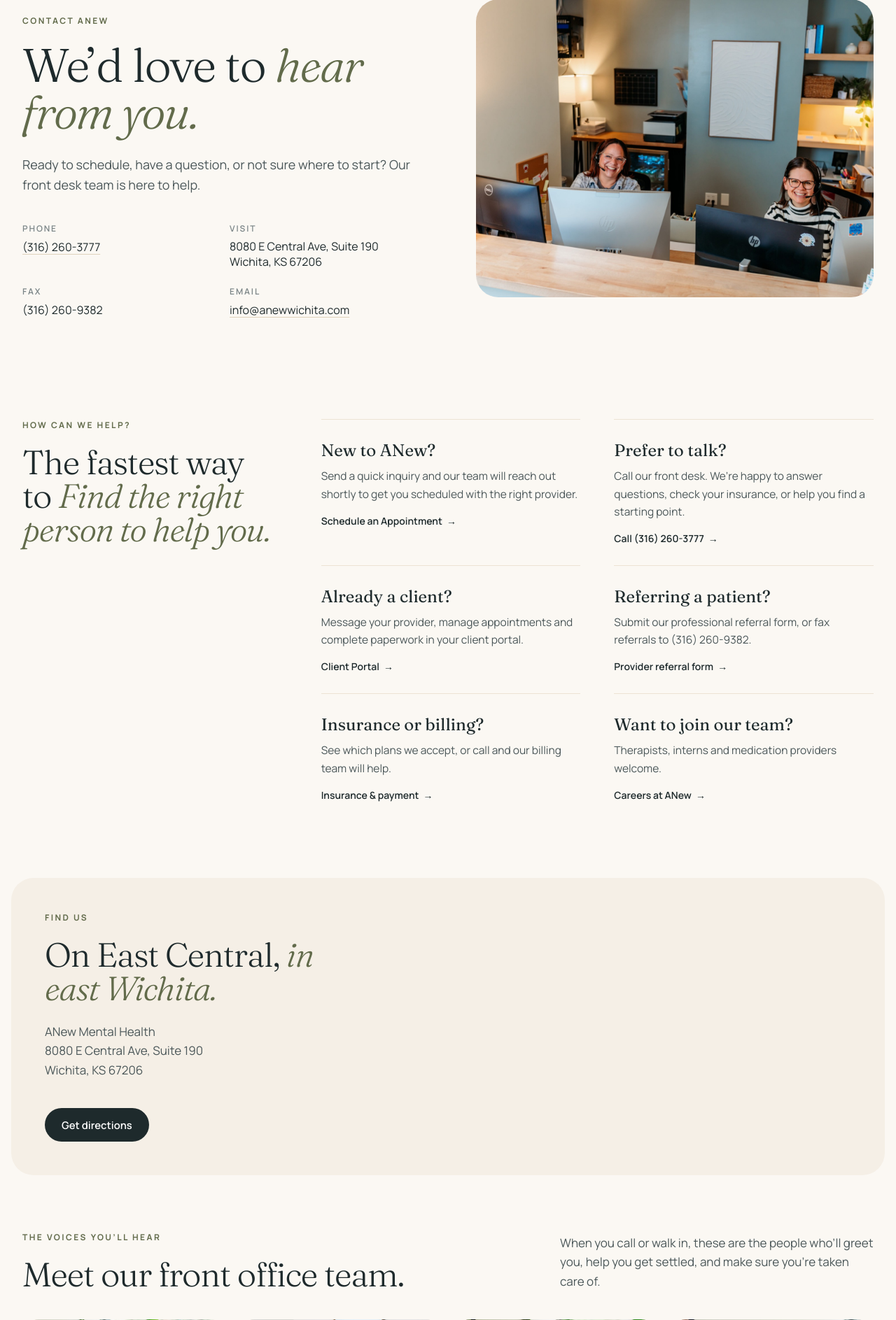
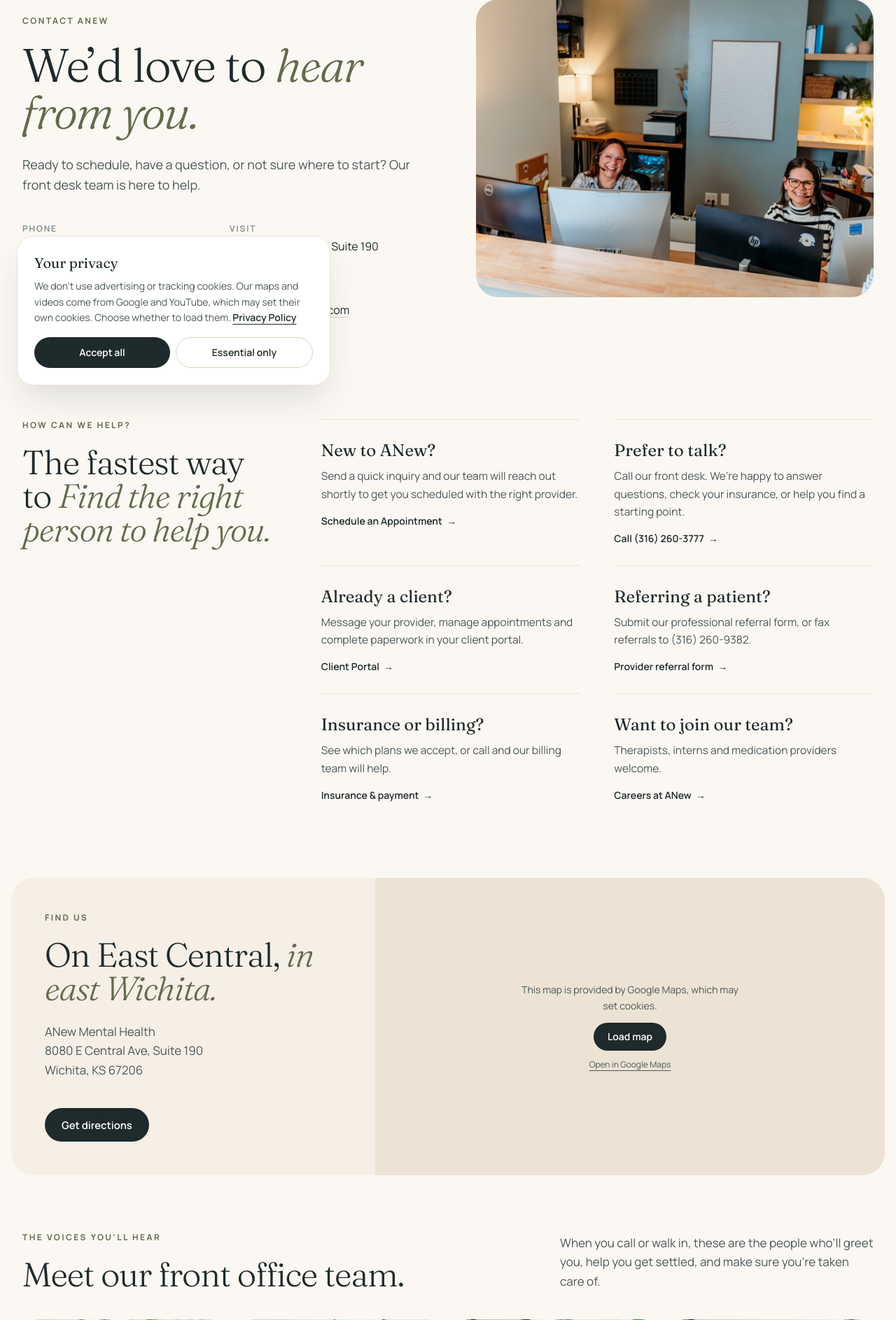
Before and after one commit to BossOP1/anewwhichita, a PHP site: page /contact-us/index.php in a window 1280 px wide. Shown: the part 225-2112 px from the top of the page at 70% size. Run offline with PHP 8.4, Linux system fonts and the light colour scheme; some libraries are stand-ins or nearby versions.

Commit message:
Cookie banner: Google Maps and YouTube embeds load only after consent
Co-Authored-By: Claude Opus 5.5 <noreply@anthropic.com>

```diff
--- a/assets/js/main.js
+++ b/assets/js/main.js
@@ -295,6 +295,42 @@
         update();
     });
 
+    /* ---------- Cookie consent ----------
+       'all' loads Google Maps / YouTube embeds; 'essential' keeps click-to-load placeholders.
+       The choice lives in localStorage (no cookie), so it can fail quietly in private mode. */
+    const CONSENT_KEY = 'anew-consent';
+    const readConsent = () => { try { return localStorage.getItem(CONSENT_KEY); } catch { return null; } };
+    const saveConsent = (v) => { try { localStorage.setItem(CONSENT_KEY, v); } catch { /* not stored: banner shows again next visit */ } };
+    const consentBanner = $('[data-consent-banner]');
+
+    const loadEmbed = (frame) => {
+        if (!frame || frame.src) return;
+        frame.src = frame.dataset.consentSrc;
+        frame.parentElement?.querySelector('[data-consent-placeholder]')?.remove();
+    };
+    const loadAllEmbeds = () => $$('iframe[data-consent-src]').forEach(loadEmbed);
+    const showBanner = (show) => { if (consentBanner) consentBanner.hidden = !show; };
+
+    if (readConsent() === 'all') loadAllEmbeds();
+    showBanner(!readConsent());
+
+    document.addEventListener('click', (e) => {
+        const choice = e.target.closest('[data-consent-choice]');
+        if (choice) {
+            saveConsent(choice.dataset.consentChoice);
+            if (choice.dataset.consentChoice === 'all') loadAllEmbeds();
+            showBanner(false);
+            return;
+        }
+        if (e.target.closest('[data-consent-open]')) {
+            showBanner(true);
+            $('[data-consent-choice]', consentBanner)?.focus();
+            return;
+        }
+        const load = e.target.closest('[data-consent-load]');
+        if (load) loadEmbed(load.closest('[data-consent-placeholder]')?.parentElement?.querySelector('iframe[data-consent-src]'));
+    });
+
     /* ---------- Provider dialog ---------- */
     const dialog = $('#person-dialog');
     const openPerson = (slug) => {
--- a/contact-us/index.php
+++ b/contact-us/index.php
@@ -107,8 +107,8 @@ include __DIR__ . '/../includes/header.php';
                     <a href="<?= e($site['maps_url']) ?>" target="_blank" rel="noopener" class="btn-primary">Get directions</a>
                 </div>
             </div>
-            <div class="min-h-[360px] lg:col-span-7">
-                <iframe src="<?= e($map_embed) ?>" title="Map showing ANew Mental Health at <?= e($address_full) ?>" class="h-full min-h-[360px] w-full border-0" loading="lazy" referrerpolicy="no-referrer-when-downgrade" allowfullscreen></iframe>
+            <div class="relative min-h-[360px] lg:col-span-7">
+                <?= consent_embed('map', $map_embed, 'Map showing ANew Mental Health at ' . $address_full, 'h-full min-h-[360px] w-full border-0', 'loading="lazy" referrerpolicy="no-referrer-when-downgrade" allowfullscreen', $site['maps_url']) ?>
             </div>
         </div>
     </section>
--- a/includes/config.php
+++ b/includes/config.php
@@ -11,6 +11,30 @@ if (!function_exists('e')) {
     function e(?string $value): string
     {
         return htmlspecialchars((string) $value, ENT_QUOTES, 'UTF-8');
+    }
+}
+
+/*
+ * Third-party embed (Google Maps, YouTube) that waits for cookie consent.
+ * The iframe has no src until the visitor accepts cookies or clicks the placeholder
+ * (see the consent code in assets/js/main.js). The parent element must be `relative`.
+ */
+if (!function_exists('consent_embed')) {
+    function consent_embed(string $kind, string $src, string $title, string $class, string $attrs = '', string $open_url = '', bool $dark = false): string
+    {
+        $is_map  = $kind === 'map';
+        $service = $is_map ? 'Google Maps' : 'YouTube';
+        $label   = $is_map ? 'Load map' : 'Play video';
+        $open    = $open_url ?: $src;
+        $tone    = $dark ? 'bg-white/5 text-cream-100' : 'bg-cream-200 text-ink';
+        $muted   = $dark ? 'text-cream-200/75' : 'text-ink-soft';
+        $btn     = $dark ? 'bg-cream-100 text-ink hover:bg-white' : 'bg-ink text-white hover:bg-ink/90';
+        return '<iframe data-consent-src="' . e($src) . '" title="' . e($title) . '" class="' . e($class) . '" ' . $attrs . '></iframe>'
+            . '<div class="absolute inset-0 flex flex-col items-center justify-center gap-3 p-6 text-center ' . $tone . '" data-consent-placeholder>'
+            . '<p class="max-w-xs text-sm leading-relaxed ' . $muted . '">This ' . ($is_map ? 'map' : 'video') . ' is provided by ' . $service . ', which may set cookies.</p>'
+            . '<button type="button" class="rounded-full px-5 py-2.5 text-sm font-semibold transition ' . $btn . '" data-consent-load>' . $label . '</button>'
+            . '<a href="' . e($open) . '" target="_blank" rel="noopener" class="text-xs underline underline-offset-4 ' . $muted . '">Open in ' . $service . '</a>'
+            . '</div>';
     }
 }
 
--- a/includes/footer.php
+++ b/includes/footer.php
@@ -83,8 +83,8 @@ $map_embed    = 'https://maps.google.com/maps?q=' . rawurlencode('ANew Mental He
                     </div>
                 </dl>
             </div>
-            <div class="overflow-hidden rounded-3xl bg-white/5 lg:col-span-7">
-                <iframe src="<?= e($map_embed) ?>" title="Map showing ANew Mental Health at <?= e($address_full) ?>" class="h-72 w-full border-0 lg:h-full lg:min-h-[340px]" loading="lazy" referrerpolicy="no-referrer-when-downgrade" allowfullscreen></iframe>
+            <div class="relative overflow-hidden rounded-3xl bg-white/5 lg:col-span-7">
+                <?= consent_embed('map', $map_embed, 'Map showing ANew Mental Health at ' . $address_full, 'h-72 w-full border-0 lg:h-full lg:min-h-[340px]', 'loading="lazy" referrerpolicy="no-referrer-when-downgrade" allowfullscreen', $site['maps_url'], true) ?>
             </div>
         </div>
         <?php endif; ?>
@@ -101,6 +101,7 @@ $map_embed    = 'https://maps.google.com/maps?q=' . rawurlencode('ANew Mental He
                 <?php foreach ($legal_pages as $url => $label): ?>
                     <li><a href="<?= e($url) ?>" class="text-cream-200/85 underline-offset-4 hover:text-white hover:underline"><?= e($label) ?></a></li>
                 <?php endforeach; ?>
+                <li><button type="button" class="text-cream-200/85 underline-offset-4 hover:text-white hover:underline" data-consent-open>Cookie settings</button></li>
             </ul>
         </nav>
 
@@ -110,6 +111,16 @@ $map_embed    = 'https://maps.google.com/maps?q=' . rawurlencode('ANew Mental He
         </div>
     </div>
 </footer>
+
+<!-- Cookie banner: shown until the visitor chooses. Choice is kept in localStorage (see main.js). -->
+<section class="fixed inset-x-3 bottom-[5.25rem] z-50 rounded-3xl border border-cream-200 bg-white p-5 shadow-2xl shadow-ink/15 sm:inset-x-auto sm:bottom-6 sm:left-6 sm:max-w-md sm:p-6" role="dialog" aria-modal="false" aria-labelledby="consent-title" aria-describedby="consent-text" data-consent-banner hidden>
+    <h2 id="consent-title" class="font-serif text-xl">Your privacy</h2>
+    <p id="consent-text" class="mt-2 text-sm leading-relaxed text-ink-soft">We don’t use advertising or tracking cookies. Our maps and videos come from Google and YouTube, which may set their own cookies. Choose whether to load them. <a href="/privacy-policy/#cookies" class="font-semibold text-ink underline underline-offset-4">Privacy Policy</a></p>
+    <div class="mt-4 flex flex-col gap-2 sm:flex-row">
+        <button type="button" class="inline-flex h-11 items-center sm:flex-1 justify-center rounded-full bg-ink px-5 text-sm font-semibold text-white transition hover:bg-ink/90" data-consent-choice="all">Accept all</button>
+        <button type="button" class="inline-flex h-11 items-center sm:flex-1 justify-center rounded-full border border-cream-300 px-5 text-sm font-semibold text-ink transition hover:border-ink" data-consent-choice="essential">Essential only</button>
+    </div>
+</section>
 
 <!-- Mobile action bar -->
 <div class="fixed inset-x-3 bottom-3 z-40 grid grid-cols-[auto_1fr] gap-2 rounded-full border border-cream-200 bg-white/90 p-1.5 shadow-lg shadow-ink/10 backdrop-blur sm:hidden" data-mobile-bar>
--- a/includes/partials/service-page.php
+++ b/includes/partials/service-page.php
@@ -248,8 +248,8 @@ $dot_list = function ($items, $cols = 'sm:grid-cols-2', $dot = 'bg-leaf') { ?>
                 <div class="grid gap-6 sm:grid-cols-2">
                     <?php foreach ($vids as $video): ?>
                         <figure class="reveal">
-                            <div class="aspect-video overflow-hidden rounded-3xl bg-cream-200">
-                                <iframe class="h-full w-full" src="https://www.youtube-nocookie.com/embed/<?= e($video['youtube_id']) ?>" title="<?= e($video['title']) ?>" loading="lazy" allow="accelerometer; encrypted-media; picture-in-picture" allowfullscreen></iframe>
+                            <div class="relative aspect-video overflow-hidden rounded-3xl bg-cream-200">
+                                <?= consent_embed('video', 'https://www.youtube-nocookie.com/embed/' . $video['youtube_id'], $video['title'], 'h-full w-full', 'loading="lazy" allow="accelerometer; encrypted-media; picture-in-picture" allowfullscreen', 'https://www.youtube.com/watch?v=' . $video['youtube_id']) ?>
                             </div>
                             <figcaption class="mt-3 font-serif text-lg"><?= e($video['title']) ?></figcaption>
                         </figure>
--- a/index.php
+++ b/index.php
@@ -255,8 +255,8 @@ include __DIR__ . '/includes/header.php';
         <div class="mt-10 grid gap-6 md:grid-cols-2 lg:grid-cols-3">
             <?php foreach ($videos as $video): ?>
                 <figure>
-                    <div class="aspect-video overflow-hidden rounded-3xl bg-cream-200">
-                        <iframe class="h-full w-full" src="https://www.youtube-nocookie.com/embed/<?= e($video['youtube_id']) ?>" title="<?= e($video['title']) ?>" loading="lazy" allow="accelerometer; encrypted-media; picture-in-picture" allowfullscreen></iframe>
+                    <div class="relative aspect-video overflow-hidden rounded-3xl bg-cream-200">
+                        <?= consent_embed('video', 'https://www.youtube-nocookie.com/embed/' . $video['youtube_id'], $video['title'], 'h-full w-full', 'loading="lazy" allow="accelerometer; encrypted-media; picture-in-picture" allowfullscreen', 'https://www.youtube.com/watch?v=' . $video['youtube_id']) ?>
                     </div>
                     <figcaption class="mt-3 font-serif text-lg"><?= e($video['title']) ?></figcaption>
                 </figure>
--- a/privacy-policy/index.php
+++ b/privacy-policy/index.php
@@ -44,7 +44,7 @@ $doc = [
                 <li><strong>Facebook and Instagram</strong> — if you follow links to our social media pages</li>
             </ul>'],
         ['cookies', 'Cookies', '
-            <p>Our website does not use cookies for advertising. Some embedded third-party services (such as Google Maps) may set their own cookies. You can block or delete cookies through your browser settings; the site will still work.</p>'],
+            <p>Our website does not use cookies for advertising or tracking. Our maps (Google Maps) and videos (YouTube) are provided by Google, which may set its own cookies when they load. The first time you visit, we ask whether to load them: choose <strong>Accept all</strong> to load them automatically, or <strong>Essential only</strong> to keep them switched off until you click to load a specific map or video. Your choice is saved in your browser, and you can change it at any time using the <strong>Cookie settings</strong> link at the bottom of every page. You can also block or delete cookies through your browser settings; the site will still work.</p>'],
         ['communications', 'Email and text messaging', '
             <p>ANew offers email and text messaging to make communication easier and more accessible. Please note that email and text messaging are not secure, and we cannot guarantee the privacy of these communications. If you receive a text from ANew, you may decline or opt out of text communication at any time.</p>'],
         ['security', 'How we protect information', '
```
